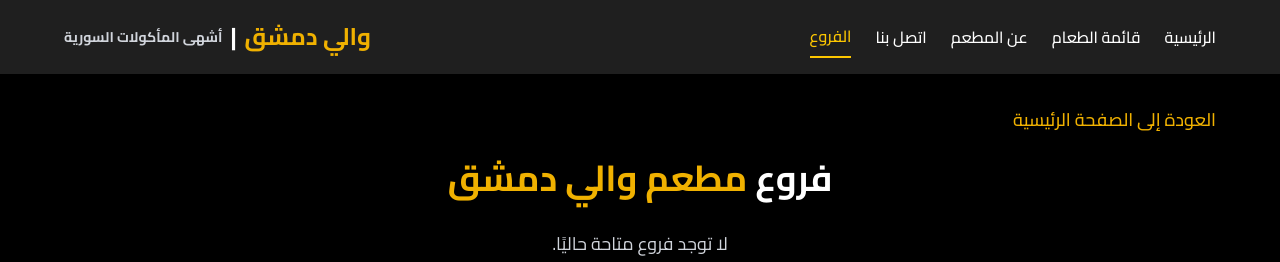
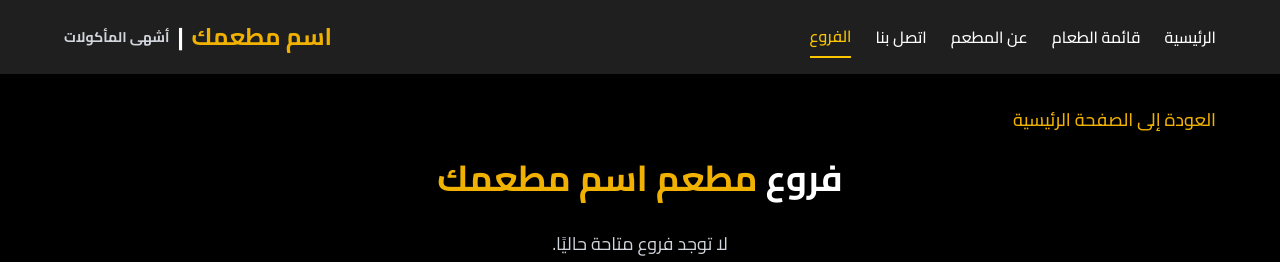
Before and after one commit to toxn-coder/pontex, a Next.js app: page /branches in a window 1280 px wide. Shown: the top 262 px of the page. Built offline with nearby package versions, Linux system fonts and the light colour scheme; no server answers; the database is empty.

Commit message:
edit info webapp

```diff
--- a/src/app/(pages)/about/page.js
+++ b/src/app/(pages)/about/page.js
@@ -8,11 +8,11 @@ export default function AboutUs() {
   return (
     <>
       <Head>
-        <title>عن مطعم والي دمشق | أفضل شاورما في كفر الشيخ</title>
-        <meta name="description" content="تجربة نكهات الوالي دمشقة الأصيلة في مطعم والي دمشق في كفر الشيخ، مصر. تعرف على قصتنا ورؤيتنا." />
-        <meta name="keywords" content="شاورما, مطعم شاورما, شاورما سوري, كفر الشيخ, أطعمة سورية" />
-        <meta property="og:title" content="عن مطعم والي دمشق" />
-        <meta property="og:description" content="تعرف على مطعم والي دمشق في كفر الشيخ وتاريخنا العريق في تقديم أفضل الوالي دمشقة." />
+        <title>عن مطعم اسم مطعمك | أفضل شاورما في القاهرة</title>
+        <meta name="description" content="تجربة نكهات الوالي دمشقة الأصيلة في مطعم اسم مطعمك في كفر الشيخ، مصر. تعرف على قصتنا ورؤيتنا." />
+        <meta name="keywords" content="شاورما, مطعم شاورما, شاورما سوري, القاهرة, أطعمة سورية" />
+        <meta property="og:title" content="عن مطعم اسم مطعمك" />
+        <meta property="og:description" content="تعرف على مطعم اسم مطعمك في القاهرة وتاريخنا العريق في تقديم أفضل الوالي دمشقة." />
         <meta property="og:image" content="https://res.cloudinary.com/do88eynar/image/upload/v1745714479/ns9yrv6q59zkil1ccu7z.webp" />
         <meta property="og:url" content="https://waly-damascus.com/about" />
       </Head>
@@ -30,7 +30,7 @@ export default function AboutUs() {
               <span className="text-yellow-500">عن المطعم</span>
             </h1>
             <p className="text-gray-300 mt-4 text-lg max-w-2xl mx-auto">
-              والي دمشق: حيث تلتقي الأصالة بالنكهات الرائعة في قلب كفر الشيخ!
+              اسم مطعمك: حيث تلتقي الأصالة بالنكهات الرائعة في قلب القاهرة!
             </p>
           </motion.div>
 
@@ -46,9 +46,9 @@ export default function AboutUs() {
               <div className="bg-white rounded-2xl shadow-xl p-8">
                 <h2 className="text-2xl font-bold text-gray-800 mb-4">قصتنا</h2>
                 <p className="text-gray-600 leading-relaxed">
-                  تأسس مطعم والي دمشق في عام 2025 بهدف تقديم النكهات السورية الأصيلة إلى عشاق الطعام في
+                  تأسس مطعم اسم مطعمك في عام 2025 بهدف تقديم النكهات  الأصيلة إلى عشاق الطعام في
                   جمهورية مصر العربية. بدأنا كمطعم صغير في كفر الشيخ، ومع شغفنا بالجودة والضيافة، أصبحنا
-                  وجهة مفضلة لمحبي الشاورما والمأكولات السورية. كل طبق نقدمه يحكي قصة من التقاليد والحب
+                  وجهة مفضلة لمحبي الشاورما والمأكولات . كل طبق نقدمه يحكي قصة من التقاليد والحب
                   للطهي.
                 </p>
               </div>
@@ -57,7 +57,7 @@ export default function AboutUs() {
               <div className="bg-white rounded-2xl shadow-xl p-8">
                 <h2 className="text-2xl font-bold text-gray-800 mb-4">رؤيتنا وقيمنا</h2>
                 <p className="text-gray-600 leading-relaxed">
-                  نسعى لأن نكون الخيار الأول لعشاق المأكولات السورية من خلال تقديم أطباق عالية الجودة بمكونات
+                  نسعى لأن نكون الخيار الأول لعشاق المأكولات  من خلال تقديم أطباق عالية الجودة بمكونات
                   طازجة ونكهات أصيلة. قيمنا ترتكز على الضيافة العربية، الاهتمام بالتفاصيل، والالتزام بتقديم
                   تجربة طعام لا تُنسى لكل زائر.
                 </p>
@@ -73,7 +73,7 @@ export default function AboutUs() {
             >
               <Image
                 src="https://res.cloudinary.com/do88eynar/image/upload/v1746271832/loeyvzl1c0g2isffduke.webp"
-                alt="مطعم والي دمشق - تجربة الطعام السوري الأصيل"
+                alt="مطعم اسم مطعمك - تجربة الطعام  الأصيل"
                 className="w-full h-[400px] lg:h-full object-cover shadow-lg"
                 width={800} // تعيين عرض الصورة
                 height={600} // تعيين ارتفاع الصورة
--- a/src/app/(pages)/branches/page.tsx
+++ b/src/app/(pages)/branches/page.tsx
@@ -35,13 +35,13 @@ export default async function BranchesPage() {
   return (
     <div className="min-h-screen bg-[var(--clr-primary)] py-8 px-4 sm:px-6" dir="rtl">
       <Head>
-        <title>فروع مطعم والي دمشق</title>
+        <title>فروع مطعم اسم مطعمك</title>
         <meta
           name="description"
-          content="تعرف على فروع مطعم والي دمشق، مواقعها، أرقام التواصل، وساعات العمل."
+          content="تعرف على فروع مطعم اسم مطعمك، مواقعها، أرقام التواصل، وساعات العمل."
         />
-        <meta name="keywords" content="فروع, مطعم والي دمشق, شاورما, أكل سوري" />
-        <meta property="og:title" content="فروع مطعم والي دمشق" />
+        <meta name="keywords" content="فروع, مطعم اسم مطعمك, شاورما,  " />
+        <meta property="og:title" content="فروع مطعم اسم مطعمك" />
         <meta
           property="og:description"
           content="تعرف على فروع مطعم والي دمشق، مواقعها، أرقام التواصل، وساعات العمل."
@@ -63,7 +63,7 @@ export default async function BranchesPage() {
         </Link>
 
         <h1 className="text-3xl sm:text-4xl font-bold text-white mb-8 text-center">
-          فروع <span className="text-yellow-500">مطعم والي دمشق</span>
+          فروع <span className="text-yellow-500">مطعم اسم مطعمك</span>
         </h1>
 
         {branchesList.length === 0 ? (
--- a/src/app/(pages)/contact/page.tsx
+++ b/src/app/(pages)/contact/page.tsx
@@ -73,24 +73,24 @@ export default function ContactUs() {
 
   console.log('حالة SWR:', { isLoading, error, contactInfo });
 
-  const address = 'كفر الشيخ - شارع إبراهيم المغازي تقسيم 2 أمام - بيتزا بان';
+  const address = 'القاهرة  - شارع إبراهيم المغازي تقسيم 2 أمام - بيتزا بان';
   const googleMapsLink =
     'https://www.google.com/maps/embed?pb=!1m17!1m12!1m3!1d3415.825274839317!2d30.949543684859268!3d31.114587981505714!2m3!1f0!2f0!3f0!3m2!1i1024!2i768!4f13.1!3m2!1m1!2zMzHCsDA2JzUyLjUiTiAzMMKwNTYnNTAuNSJF!5e0!3m2!1sar!2seg!4v1746256990189!5m2!1sar!2seg';
 
   return (
     <div className="min-h-screen bg-[var(--clr-primary)] py-12 px-4">
       <Head>
-        <title>اتصل بنا - مطعم والي دمشق</title>
+        <title>اتصل بنا - مطعم اسم مطعمك</title>
         <meta
           name="description"
           content="تواصلوا معنا عبر الهاتف أو زورونا في موقعنا. نحن هنا لخدمتكم!"
         />
         <meta
           name="keywords"
-          content="مطعم شاورما, كفر الشيخ, اتصل بنا, خدمة العملاء"
+          content="مطعم شاورما, القاهرة , اتصل بنا, خدمة العملاء"
         />
         <meta name="robots" content="index, follow" />
-        <meta property="og:title" content="اتصل بنا - مطعم والي دمشق" />
+        <meta property="og:title" content="اتصل بنا - مطعم اسم مطعمك" />
         <meta
           property="og:description"
           content="تواصلوا معنا عبر الهاتف أو زورونا في موقعنا. نحن هنا لخدمتكم!"
--- a/src/app/(pages)/menu/page.js
+++ b/src/app/(pages)/menu/page.js
@@ -5,19 +5,19 @@ const MenuPage = () => {
   return (
     <>
       <Head>
-        <title>منيو مطعم والي دمشق - قائمة الطعام</title>
+        <title>منيو مطعم اسم مطعمك - قائمة الطعام</title>
         <meta
           name="description"
-          content="استمتع بقائمة طعام مطعم والي دمشق المليئة بالنكهات الشامية الأصيلة. اكتشف أطباق الشاورما، المقبلات، والوجبات الشهية."
+          content="استمتع بقائمة طعام مطعم اسم مطعمك المليئة بالنكهات الشامية الأصيلة. اكتشف أطباق الشاورما، المقبلات، والوجبات الشهية."
         />
         <meta
           name="keywords"
-          content="منيو والي دمشق, قائمة طعام, شاورما, مطعم شامي, أكل سوري, وجبات, مقبلات"
+          content="منيو اسم مطعمك, قائمة طعام, شاورما, مطعم شامي, أكل سوري, وجبات, مقبلات"
         />
-        <meta property="og:title" content="منيو مطعم والي دمشق - النكهات الشامية الأصيلة" />
+        <meta property="og:title" content="منيو مطعم اسم مطعمك - النكهات الشامية الأصيلة" />
         <meta
           property="og:description"
-          content="تصفح قائمة طعام والي دمشق واستمتع بأشهى الأطباق السورية من الشاورما إلى المقبلات والوجبات العائلية."
+          content="تصفح قائمة طعام اسم مطعمك واستمتع بأشهى الأطباق السورية من الشاورما إلى المقبلات والوجبات العائلية."
         />
         <meta property="og:image" content="/logo.png" />
         <meta property="og:url" content="https://waly-damascus.vercel.app/menu" />
--- a/src/app/layout.tsx
+++ b/src/app/layout.tsx
@@ -10,28 +10,28 @@ import NotificationListener from '@/components/NotificationListener';
 
 
 export const metadata: Metadata = {
-  title: ' والي دمشق - أفضل شاورما سورية أصلية في المدينة',
+  title: ' اسم مطعمك - أفضل شاورما القاهرة أصلية في المدينة',
   description:
-    'استمتع بأفضل شاورما سورية أصلية في والي دمشق. تصفح قائمتنا، اطلب الآن، واستمتع بمذاق الشاورما الحقيقي!',
-  keywords: 'شاورما, شاورما سورية, مطعم شاورما, أفضل شاورما, طعام سوري, مطاعم المدينة',
-  authors: [{ name: 'والي دمشق' }],
+    'استمتع بأفضل شاورما القاهرة أصلية في اسم مطعمك. تصفح قائمتنا، اطلب الآن، واستمتع بمذاق الشاورما الحقيقي!',
+  keywords: 'شاورما, شاورما القاهرة, مطعم شاورما, أفضل شاورما, طعام سوري, مطاعم المدينة',
+  authors: [{ name: 'اسم مطعمك' }],
   icons: {
     icon: '/ios/192.png',
     shortcut: '/ios/192.png',
     apple: '/ios/192.png',
   },
   openGraph: {
-    title: 'والي دمشق - أفضل شاورما سورية أصلية',
+    title: 'اسم مطعمك - أفضل شاورما القاهرة أصلية',
     description:
-      'استمتع بأفضل شاورما سورية أصلية في والي دمشق. تصفح قائمتنا، اطلب الآن، واستمتع بمذاق الشاورما الحقيقي!',
+      'استمتع بأفضل شاورما القاهرة أصلية في اسم مطعمك. تصفح قائمتنا، اطلب الآن، واستمتع بمذاق الشاورما الحقيقي!',
     url: 'https://waly-damascus.vercel.app',
-    siteName: 'والي دمشق',
+    siteName: 'اسم مطعمك',
     images: [
       {
         url: 'https://waly-damascus.vercel.app/logo.png',
         width: 1200,
         height: 630,
-        alt: 'شاورما سورية أصلية من والي دمشق',
+        alt: 'شاورما القاهرة أصلية من اسم مطعمك',
       },
     ],
     locale: 'ar',
@@ -39,9 +39,9 @@ export const metadata: Metadata = {
   },
   twitter: {
     card: 'summary_large_image',
-    title: 'والي دمشق - أفضل شاورما سورية أصلية',
+    title: 'اسم مطعمك - أفضل شاورما القاهرة أصلية',
     description:
-      'استمتع بأفضل شاورما سورية أصلية في والي دمشق. تصفح قائمتنا، اطلب الآن، واستمتع بمذاق الشاورما الحقيقي!',
+      'استمتع بأفضل شاورما القاهرة أصلية في اسم مطعمك. تصفح قائمتنا، اطلب الآن، واستمتع بمذاق الشاورما الحقيقي!',
     images: ['https://waly-damascus.vercel.app/logo.png',],
     site: '@waly-semashk',
     creator: '@waly-semashk',
@@ -50,7 +50,7 @@ export const metadata: Metadata = {
   appleWebApp: {
     capable: true,
     statusBarStyle: 'black-translucent',
-    title: 'والي دمشق',
+    title: 'اسم مطعمك',
     startupImage: [
       '/android/android-launchericon-192-192.png',
     ],
@@ -78,8 +78,8 @@ export default function RootLayout({ children }: { children: React.ReactNode })
   const structuredData = {
     '@context': 'https://schema.org',
     '@type': 'Restaurant',
-    name: 'والي دمشق',
-    description: 'أفضل شاورما سورية أصلية في المدينة، تقدم مجموعة متنوعة من الشاورما والوجبات السورية.',
+    name: 'اسم مطعمك',
+    description: 'أفضل شاورما القاهرة أصلية في المدينة، تقدم مجموعة متنوعة من الشاورما والوجبات السورية.',
     url: 'https://waly-damascus.vercel.app',
     logo: 'https://waly-damascus.vercel.app/logo.png',
     image: 'https://waly-damascus.vercel.app/logo.png',
@@ -87,14 +87,14 @@ export default function RootLayout({ children }: { children: React.ReactNode })
     address: {
       '@type': 'PostalAddress',
       streetAddress: 'شارع إبراهيم المغازي تقسيم 2 أمام بيتزا بان',
-      addressLocality: 'كفر الشيخ',
-      addressRegion: 'كفر الشيخ',
+      addressLocality: 'القاهرة',
+      addressRegion: 'القاهرة',
       postalCode: '33511',
       addressCountry: 'EG',
 
     },
     openingHours: 'Mo-Su 11:00-23:00',
-    servesCuisine: 'سورية',
+    servesCuisine: 'القاهرة',
     priceRange: '$$',
     acceptsReservations: 'false',
     hasMenu: 'https://waly-damascus.vercel.app/menu',
@@ -103,7 +103,7 @@ export default function RootLayout({ children }: { children: React.ReactNode })
   return (
     <html lang="ar" dir="rtl">
       <head>
-        <title>والي دمشق - أفضل شاورما سورية أصلية</title>
+        <title>اسم مطعمك - أفضل شاورما القاهرة أصلية</title>
         <link rel='icon' href='/favicon.ico' sizes='any' />
         {/* روابط تحسين الأداء للخطوط */}
         <link rel="preconnect" href="https://fonts.googleapis.com" crossOrigin="anonymous" />
--- a/src/components/Footer.tsx
+++ b/src/components/Footer.tsx
@@ -188,7 +188,7 @@ const Footer = () => {
             <ul className="space-y-4">
               <li className="flex items-center justify-center md:justify-start gap-2">
                 <MapPin className="text-amber-400" size={18} />
-                <span> كفر الشيخ -شارع إبراهيم المغازي تقسيم 2 أمام بيتزا بان</span>
+                <span> القاهرة، مصر - شارع 123</span>
               </li>
               {contactInfo.phones && contactInfo.phones.length > 0 && (
                 <li className="flex items-center justify-center md:justify-start gap-2">
@@ -223,7 +223,7 @@ const Footer = () => {
 
       <div className="bg-[var(--clr-dark-red)] py-4">
         <div className="container mx-auto px-4 text-center">
-          <p>جميع الحقوق محفوظة © {new Date().getFullYear()} مطعم والي دمشق</p>
+          <p>جميع الحقوق محفوظة © {new Date().getFullYear()} مطعم  سام مطعمك</p>
         </div>
       </div>
     </footer>
--- a/src/components/HeroSection.jsx
+++ b/src/components/HeroSection.jsx
@@ -4,10 +4,10 @@ import { ArrowRight, Clock, Star, MapPin } from 'lucide-react';
 import Link from 'next/link';
 
 const HeroSection = ({
-  restaurantName = "والي دمشق",
-  slogan = "المذاق الأصيل للمأكولات السورية",
+  restaurantName = "اسم مطعمك",
+  slogan = "المذاق الأصيل  ",
   rating = "4.8",
-  address = " كفر الشيخ - شارع إبراهيم المغازي تقسيم 2 أمام - بيتزا بان",
+  address = "القاهرة، مصر - شارع 123",
   openingHours = "صباحاً 8:00 - 4:00 الفجر",
   buttonText = "عرض القائمة"
 }) => {
--- a/src/components/NavBar.tsx
+++ b/src/components/NavBar.tsx
@@ -96,9 +96,9 @@ export default function Navbar() {
               scrolling ? 'scale-95' : 'scale-100'
             )}
           >
-            <span className="text-yellow-500">والي دمشق</span>
+            <span className="text-yellow-500">اسم مطعمك</span>
             <span className="text-white mx-2">|</span>
-            <span className="text-sm text-gray-300 hidden md:inline-block">أشهى المأكولات السورية</span>
+            <span className="text-sm text-gray-300 hidden md:inline-block">أشهى المأكولات </span>
           </div>
         </div>
       </nav>
```
